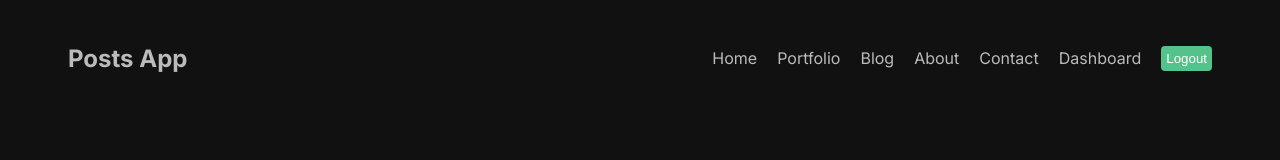
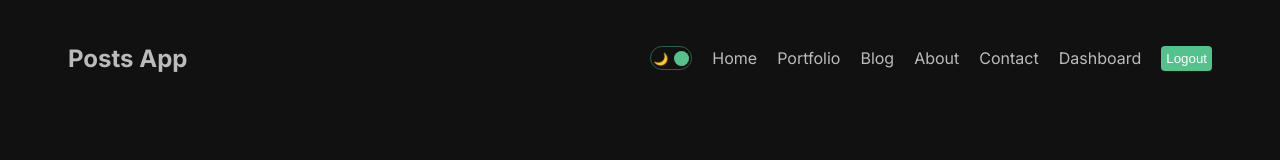
Before and after one commit to Olga1Chernova/newproj, a Next.js app: page / in a window 1280 px wide. Shown: the top 160 px of the page. Built offline with nearby package versions, Linux system fonts and the light colour scheme.

Commit message:
created dashboard and blog pages

```diff
--- a/package.json
+++ b/package.json
@@ -13,6 +13,7 @@
     "eslint-config-next": "13.4.4",
     "next": "13.4.4",
     "react": "18.2.0",
-    "react-dom": "18.2.0"
+    "react-dom": "18.2.0",
+    "swr": "^2.2.0"
   }
 }
--- a/src/app/globals.css
+++ b/src/app/globals.css
@@ -17,6 +17,20 @@ a{
   color: inherit;
 }
 
+.light{
+  background-color: #fff;
+  color: #111;
+}
+
+.dark{
+  background-color: #111;
+  color: #bbb;
+}
+
+.theme{
+  transition: 1s all ease;
+}
+
 .container{
   max-width: 1366px;
   min-height: 100vh;
--- a/src/app/layout.js
+++ b/src/app/layout.js
@@ -1,5 +1,6 @@
 import Navbar from '@/components/navbar/Navbar';
 import Footer from '@/components/footer/Footer';
+import { ThemeProvider } from '@/context/ThemeContext';
 
 import './globals.css'
 import { Inter, Roboto, Poppins, Montserrat } from 'next/font/google'
@@ -15,11 +16,13 @@ export default function RootLayout({ children }) {
   return (
     <html lang="en">
       <body className={inter.className}>
-        <div className='container'>
-          <Navbar />
-          {children}
-          <Footer />
-        </div>
+        <ThemeProvider>
+          <div className='container'>
+            <Navbar />
+              {children}
+            <Footer />
+          </div>
+        </ThemeProvider>
       </body>
     </html>
   )
--- /dev/null
+++ b/src/components/DarkModeToggleBtn/DarkModeToggleBtn.jsx
@@ -0,0 +1,22 @@
+"use client"
+
+import { useContext } from 'react';
+import css from './darkModeToggleBtn.module.css'
+import { ThemeContext } from '@/context/ThemeContext';
+
+const DarkModeToggleBtn = () => {
+
+    const { toggle, mode } = useContext(ThemeContext);
+    return (
+      <div className={css.container} onClick={toggle}>
+        <div className={css.icon}>🌙</div>
+        <div className={css.icon}>🌞</div>
+        <div
+          className={css.toggle}
+          style={mode === "light" ? { left: "2px" } : { right: "2px" }}
+        />
+      </div>
+    );
+}
+
+export default DarkModeToggleBtn
--- /dev/null
+++ b/src/components/DarkModeToggleBtn/darkModeToggleBtn.module.css
@@ -0,0 +1,24 @@
+.container{
+    width: 42px;
+    height: 24px;
+    border: 1.5px solid #53c28b70;
+    border-radius: 30px;
+    display: flex;
+    justify-content: space-between;
+    align-items: center;
+    padding: 2px;
+    position: relative;
+    cursor: pointer;
+}
+
+.icon{
+    font-size: 12px;
+}
+
+.toggle{
+    width: 15px;
+    height: 15px;
+    background-color: #53c28b;
+    border-radius: 50%;
+    position: absolute;
+}
--- a/src/components/navbar/Navbar.jsx
+++ b/src/components/navbar/Navbar.jsx
@@ -1,4 +1,5 @@
 "use client"
+import DarkModeToggleBtn from "@/components/DarkModeToggleBtn/DarkModeToggleBtn";
 import css from './navbar.module.css'
 import Link from "next/link";
 
@@ -41,10 +42,11 @@ const Navbar = () => {
     <div className={css.container}>
         <Link href='/' className={css.logo}>Posts App</Link>
         <div className={css.links}>
+          <DarkModeToggleBtn />
             {links.map(link => (
                 <Link key={link.id} href={link.url} className={css.link}>{link.title}</Link>
             ))}
-        <button className={css.logout} onClick={()=>{}}>Logout</button>
+          <button className={css.logout} onClick={()=>{}}>Logout</button>
         </div>
     </div>
   )
--- /dev/null
+++ b/src/context/ThemeContext.js
@@ -0,0 +1,22 @@
+"use client"
+
+import { createContext, useState } from "react"
+
+export const ThemeContext = createContext()
+
+export const ThemeProvider = ({children}) => {
+
+    const [mode, setMode] = useState('dark');
+
+    const toggle = () => {
+        setMode(prev => (prev ==='dark' ? 'light' : 'dark'))
+    }
+
+    return (
+        <ThemeContext.Provider value={{ toggle, mode }}>
+            <div className={`theme ${mode}`}>
+                {children}
+            </div>
+        </ThemeContext.Provider>
+    )
+}
```
Also changed, not shown: src/app/blog/[id]/page.jsx (+13 -1 lines), src/app/blog/page.jsx (+19 -4 lines), src/app/dashboard/page.jsx (+12 -2 lines), 1 other file (tests, documents, lock files or other folders).
